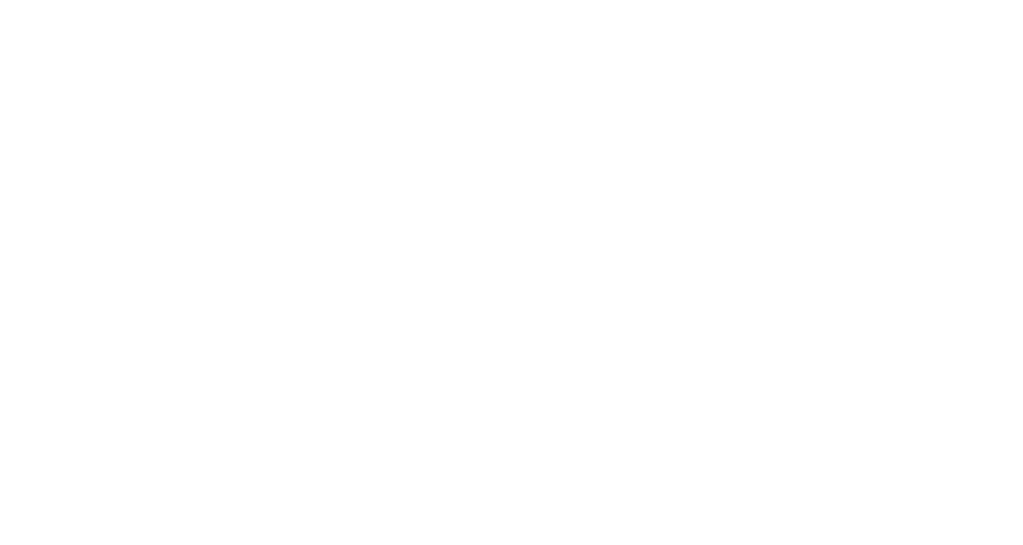
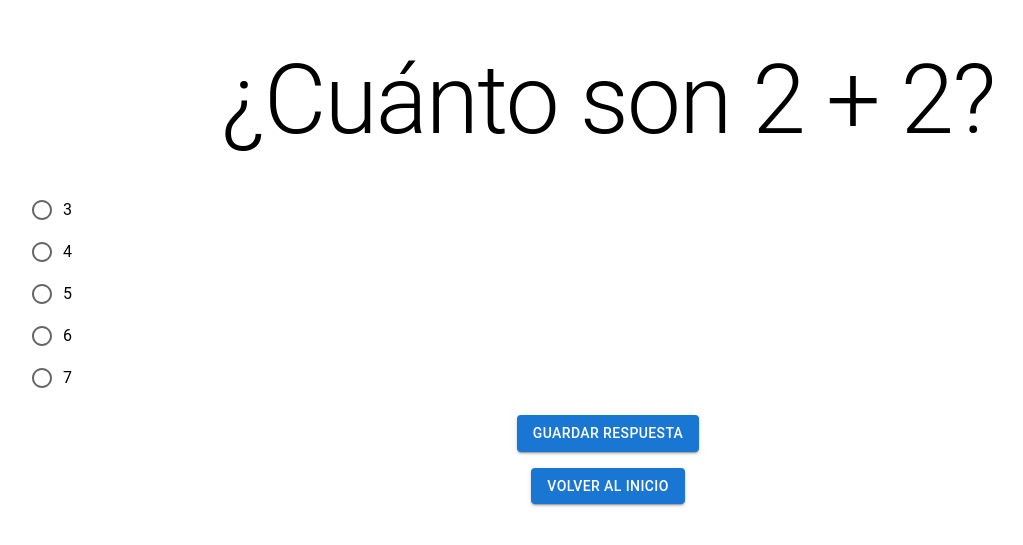
Before and after one commit to SebastianBaeza/DigitalSkillApp, a React (Vite) app in the folder react-app/: page /HUs/HU9 in a window 1280 px wide. Before the commit this address had no page. Shown: the part 141-686 px from the top of the page, without its empty margins (32-1055 px from the left). Built offline with nearby package versions, Linux system fonts and the light colour scheme.

Commit message:
Preguntas de Alternativa

```diff
--- a/react-app/src/App.jsx
+++ b/react-app/src/App.jsx
@@ -25,6 +25,7 @@
 import { Routes, Route, BrowserRouter } from 'react-router-dom';
 import Entrypoint from './Entrypoint.jsx';
 import HU8 from './HUs/HU8/HU8.jsx';
+import HU9 from './HUs/HU9/HU9.jsx';
 import './App.css';
 
 // import Register from './user/Register';
@@ -46,6 +47,7 @@
             <Routes>
               <Route path="/" element={<Entrypoint />} />
               <Route path="/HUs/HU8/" element={<HU8 />} />
+              <Route path="/HUs/HU9/" element={<HU9 />} />
               {/* <Route path="/login" element={<Login />} />
               <Route path="/register" element={<Register />} />
               <Route path="/sound" element={<Sonido />} />
--- /dev/null
+++ b/react-app/src/HUs/HU9/HU9.css
@@ -0,0 +1,18 @@
+.question-page {
+    display: flex;
+    flex-direction: column;
+    align-items: center;
+  }
+
+  .question-page input {
+    margin-top: 20px;
+    padding: 10px;
+    font-size: 16px;
+  }
+
+  .question-page button {
+    margin-top: 10px;
+    padding: 10px 20px;
+    font-size: 16px;
+    cursor: pointer;
+  }
--- /dev/null
+++ b/react-app/src/HUs/HU9/HU9.jsx
@@ -0,0 +1,112 @@
+import React, { useState, useEffect } from 'react';
+import { Container, Typography, FormControl, FormControlLabel, RadioGroup, Radio, Checkbox, Button, Box } from '@mui/material';
+import { useNavigate } from 'react-router-dom';
+import './HU9.css';
+
+export default function HU8() {
+  const preguntas = [
+    {
+      pregunta: '¿Cuál es la capital de Francia?',
+      opciones: ['París', 'Madrid', 'Berlín', 'Roma', 'Lisboa'],
+      multiple: false
+    },
+    {
+      pregunta: '¿Cuánto son 2 + 2?',
+      opciones: ['3', '4', '5', '6', '7'],
+      multiple: false
+    },
+    {
+      pregunta: '¿Los fideos se parten o no?',
+      opciones: ['Sí', 'No'],
+      multiple: false
+    },
+    {
+      pregunta: 'Selecciona tus frutas favoritas:',
+      opciones: ['Manzana', 'Banana', 'Naranja', 'Pera', 'Uva'],
+      multiple: true
+    }
+  ];
+
+  const [currentQuestion, setCurrentQuestion] = useState({});
+  const [selectedOptions, setSelectedOptions] = useState([]);
+  const navigate = useNavigate();
+
+  useEffect(() => {
+    handleQuestionDisplay();
+  }, []);
+
+  const handleQuestionDisplay = () => {
+    const randomNumber = Math.floor(Math.random() * preguntas.length);
+    setCurrentQuestion(preguntas[randomNumber]);
+    setSelectedOptions([]);
+  };
+
+  const handleOptionChange = (event) => {
+    const value = event.target.value;
+    if (currentQuestion.multiple) {
+      if (selectedOptions.includes(value)) {
+        setSelectedOptions(selectedOptions.filter(option => option !== value));
+      } else {
+        setSelectedOptions([...selectedOptions, value]);
+      }
+    } else {
+      setSelectedOptions([value]);
+    }
+  };
+
+  const handleSubmit = () => {
+    console.log("Respuesta guardada:", selectedOptions);
+    // Puedes almacenar la respuesta en una base de datos o en otro lugar
+  };
+
+  const handleBackToHome = () => {
+    navigate('/');
+  };
+
+  return (
+    <Container sx={{ textAlign: "center", marginTop: "30px" }}>
+      <Typography variant="h1" gutterBottom>
+        {currentQuestion.pregunta}
+      </Typography>
+      <Box component="form" noValidate autoComplete="off" sx={{ mt: 2 }}>
+        {currentQuestion.multiple ? (
+          currentQuestion.opciones?.map((option, index) => (
+            <FormControlLabel
+              key={index}
+              control={
+                <Checkbox
+                  checked={selectedOptions.includes(option)}
+                  onChange={handleOptionChange}
+                  value={option}
+                />
+              }
+              label={option}
+            />
+          ))
+        ) : (
+          <RadioGroup value={selectedOptions[0] || ''} onChange={handleOptionChange}>
+            {currentQuestion.opciones?.map((option, index) => (
+              <FormControlLabel key={index} value={option} control={<Radio />} label={option} />
+            ))}
+          </RadioGroup>
+        )}
+        <Button
+          variant="contained"
+          color="primary"
+          sx={{ mt: 2 }}
+          onClick={handleSubmit}
+        >
+          Guardar Respuesta
+        </Button>
+      </Box>
+      <Button
+        variant="contained"
+        color="primary"
+        sx={{ mt: 2 }}
+        onClick={handleBackToHome}
+      >
+        Volver al inicio
+      </Button>
+    </Container>
+  );
+}
```
